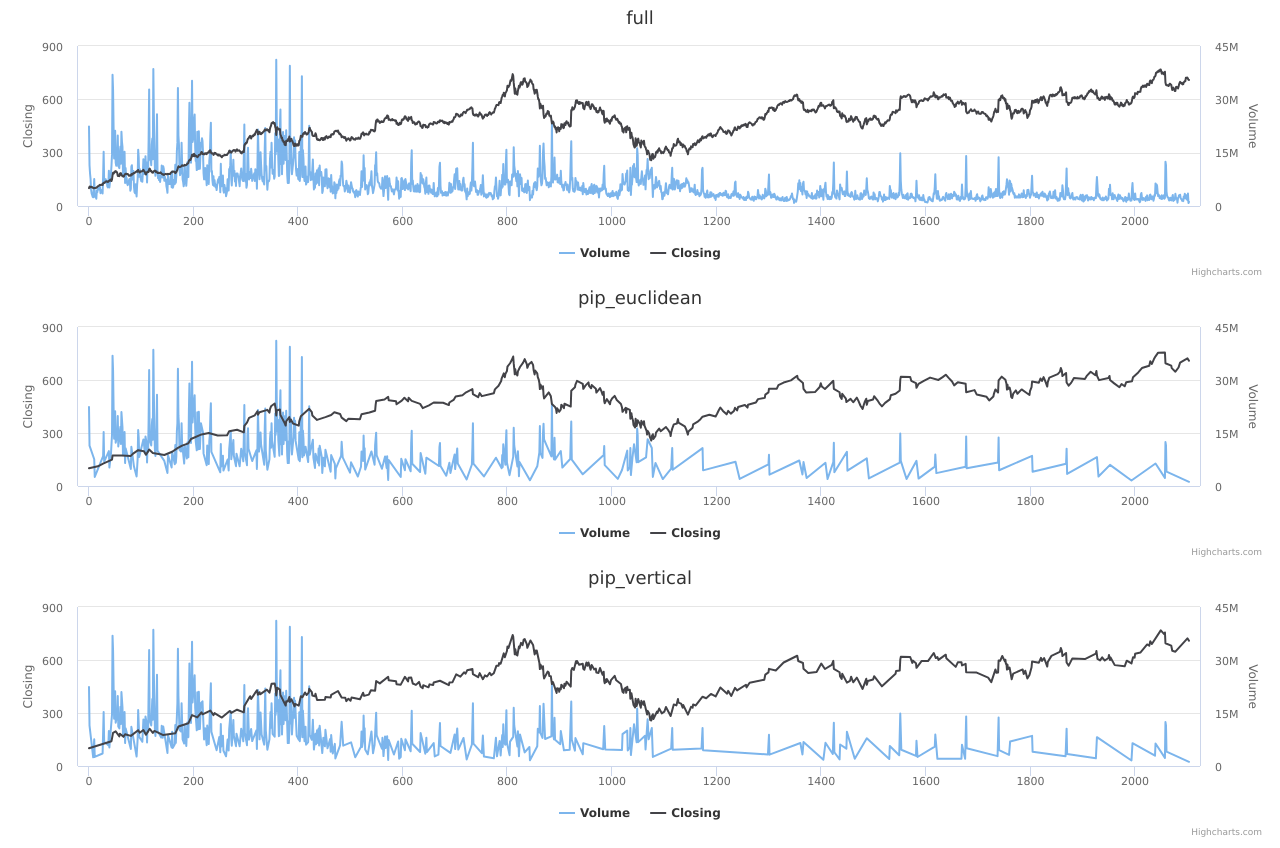
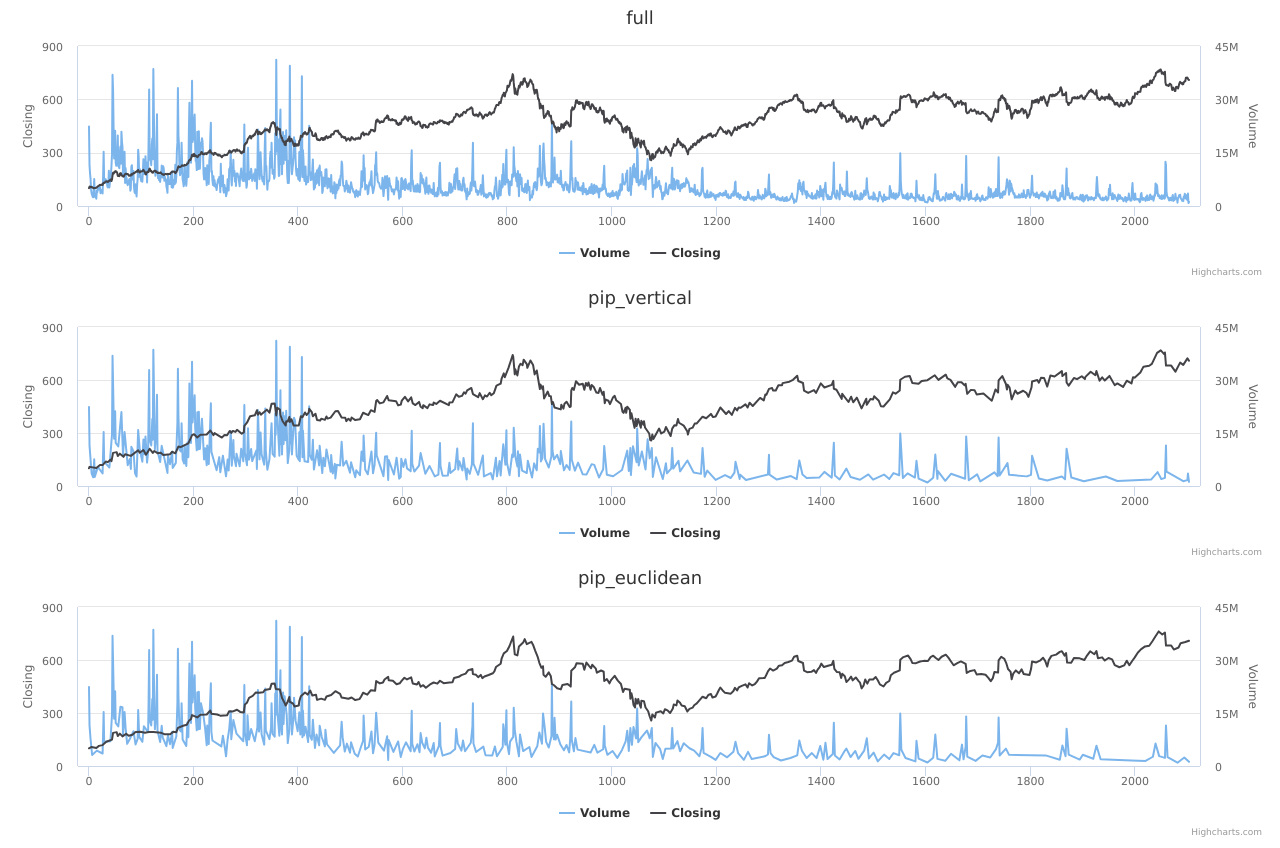
Before and after one commit to juanplopes/online-pip, a plain HTML site: page index.html in a window 1280 px wide. Shown: the part 66-914 px from the top of the page. Drawn offline with nearby package versions, Linux system fonts and the light colour scheme.

Commit message:
considering distance also as a parameter

```diff
--- a/index.html
+++ b/index.html
@@ -15,11 +15,11 @@
     }
 
     var eDist = function(p1, p2, p3) {
-        return dist(p1[0], p3[0], p1[1], p3[1]) + dist(p2[0], p3[0], p2[1], p3[1]);
+        return (dist(p1[0], p3[0], p1[1], p3[1]) + dist(p2[0], p3[0], p2[1], p3[1])) * (p2[0] - p1[0]);
     }
 
     var vDist = function(p1, p2, p3) {
-        return Math.abs((p1[1] + (p2[1]-p1[1])*(p3[0]-p1[0])/(p2[0]-p1[0]) - p3[1]))
+        return Math.abs((p1[1] + (p2[1]-p1[1])*(p3[0]-p1[0])/(p2[0]-p1[0]) - p3[1])) * (p2[0] - p1[0]);
     }
 
     var pip = function(data, k, dist) {
@@ -96,8 +96,8 @@
         var closing = prepare(closingData);
         var volume = prepare(volumeData);
         plot('full', closing, volume);
+        plot('pip_vertical', pip(closing, 400, vDist), pip(volume, 400, vDist));
         plot('pip_euclidean', pip(closing, 400, eDist), pip(volume, 400, eDist));
-        plot('pip_vertical', pip(closing, 400, vDist), pip(volume, 400, vDist));
     });
 </script>
 
@@ -105,7 +105,7 @@
 
 <div id="full">
 </div>
+<div id="pip_vertical">
+</div>
 <div id="pip_euclidean">
 </div>
-<div id="pip_vertical">
-</div>
```
